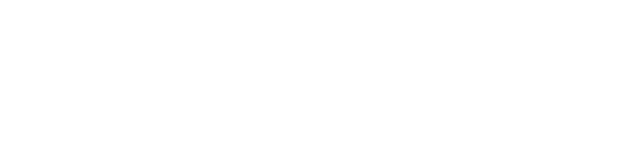
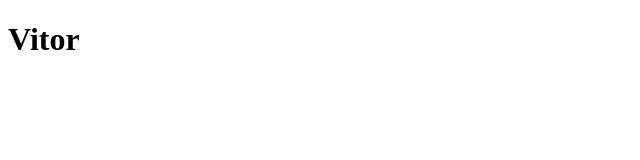
Before and after one commit to VitorDprS2/html, a plain HTML site: page index.html in a window 1280 px wide. Shown: the whole page, without its empty margins (0-640 px from the left). Drawn offline with Linux system fonts and the light colour scheme.

Commit message:
meu nome

```diff
--- a/index.html
+++ b/index.html
@@ -6,6 +6,6 @@
     <title>vitor</title>
 </head>
 <body>
-
+    <h1>Vitor</h1>
 </body>
 </html>
```
